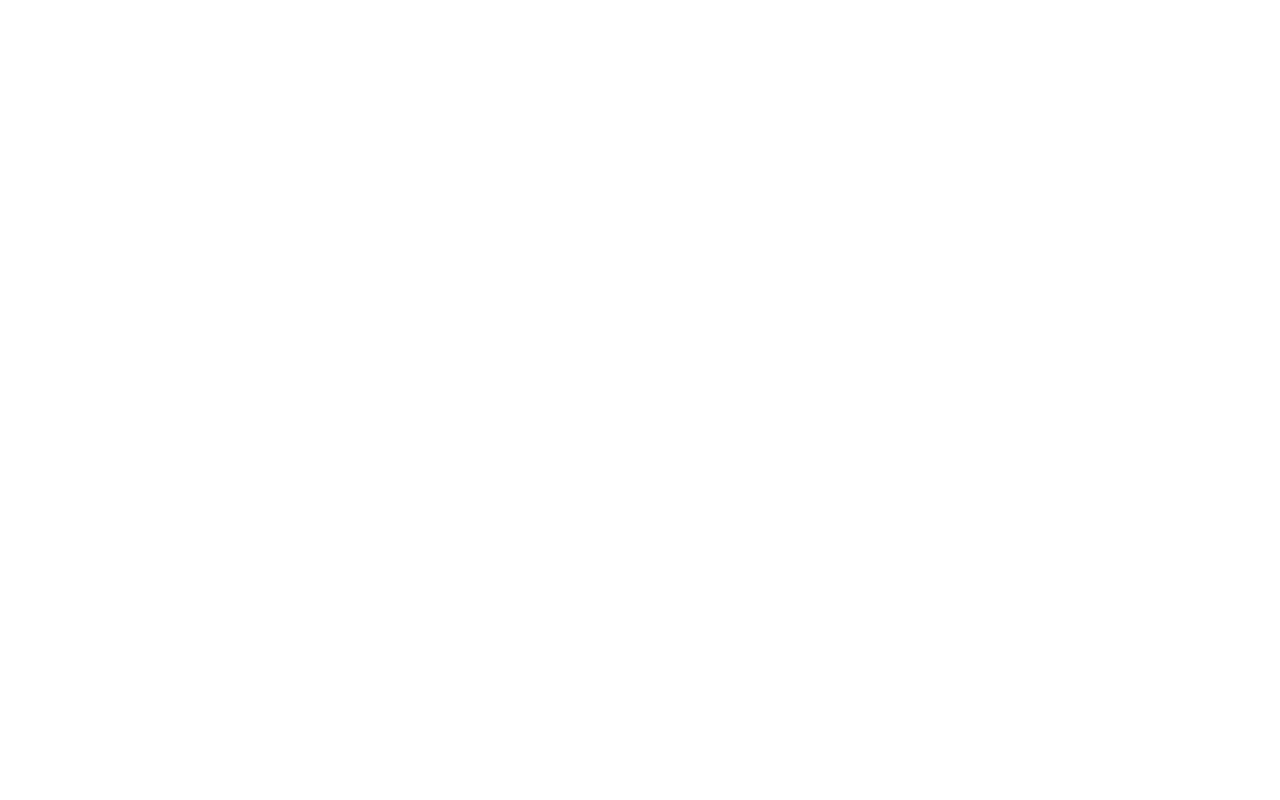
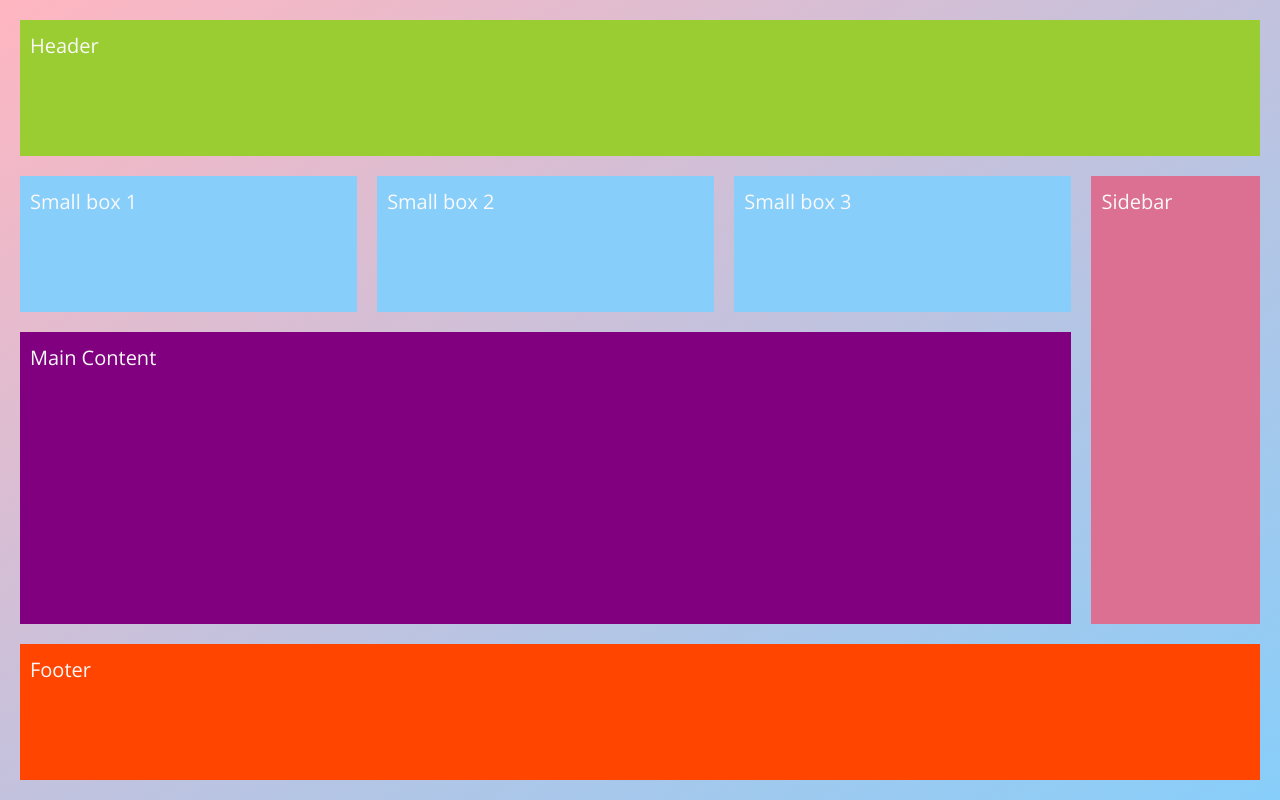
Before and after one commit to misraelson/flex-grid-challenge, a website: page index.html in a window 1280 px wide. Drawn offline with nearby package versions, Linux system fonts and the light colour scheme.

Commit message:
css grid layout challenge complete

```diff
--- a/index.html
+++ b/index.html
@@ -12,7 +12,13 @@
   </head>
   <body>
     <div class="container">
-
+      <div class="item header">Header</div>
+      <div class="item box-1">Small box 1</div>
+      <div class="item box-2">Small box 2</div>
+      <div class="item box-3">Small box 3</div>
+      <div class="item sidebar">Sidebar</div>
+      <div class="item main">Main Content</div>
+      <div class="item footer">Footer</div>
     </div>
   </body>
 </html>
--- a/sass/_base.scss
+++ b/sass/_base.scss
@@ -59,20 +59,20 @@ html {
   box-sizing: border-box;
   font-size: 62.5%;
 
-  @media only screen and (max-width: $bp-large) {
-    font-size: 50%;
-    max-width: 100%;
-    width: 100%;
-  }
+  // @media only screen and (max-width: $bp-large) {
+  //   font-size: 50%;
+  //   max-width: 100%;
+  //   width: 100%;
+  // }
 }
 
 body {
   font-family: 'Open Sans', sans-serif;
   font-weight: 400;
   line-height: 1.6;
-  color: var(--color-grey-dark-1);
-  // background-image: linear-gradient(to right bottom, var(--color-primary-light), var(--color-primary-dark));
-  // background-size: cover;
-  // background-repeat: no-repeat;
+  color: var(--color-grey-light-1);
+  background-image: linear-gradient(to right bottom, var(--color-primary-light), lightskyblue);
+  background-size: cover;
+  background-repeat: no-repeat;
   min-height: 100vh;
 }
--- a/sass/_layout.scss
+++ b/sass/_layout.scss
@@ -1,8 +1,58 @@
 .container {
+  height: 100vh;
+  display: grid;
+  grid-template-rows: repeat(5, 1fr);
+  grid-template-columns: repeat(3, 2fr) 1fr;
+  grid-gap: 2rem;
 
+  font-size: 2rem;
+  text-align: left;
+  padding: 2rem;
 
-  @media only screen and (max-width: $bp-largest) {
-    margin: 0;
-    max-width: 100%;
+  // @media only screen and (max-width: $bp-largest) {
+  //   margin: 0;
+  //   max-width: 100%;
+  // }
+  & > * {
+    padding: 1rem;
   }
 }
+
+.item {
+
+  &.header {
+    background-color: yellowgreen;
+    grid-row: 1 / 2;
+    grid-column: 1 / -1;
+  }
+
+  &.box-1 {
+    background-color: lightskyblue;
+  }
+
+  &.box-2 {
+    background-color: lightskyblue;
+  }
+
+  &.box-3 {
+    background-color: lightskyblue;
+  }
+
+  &.sidebar {
+    background-color: palevioletred;
+    grid-row: 2 / 5;
+    grid-column: 4 / -1;
+  }
+
+  &.main {
+    background-color: purple;
+    grid-row: 3 / span 2;
+    grid-column: 1 / span 3;
+  }
+
+  &.footer {
+    background-color: orangered;
+    grid-row: 5 / -1;
+    grid-column: 1 / -1;
+  }
+}
```
Also changed, not shown: css/style.css. Lines whose indentation alone changed are shown as unchanged.
